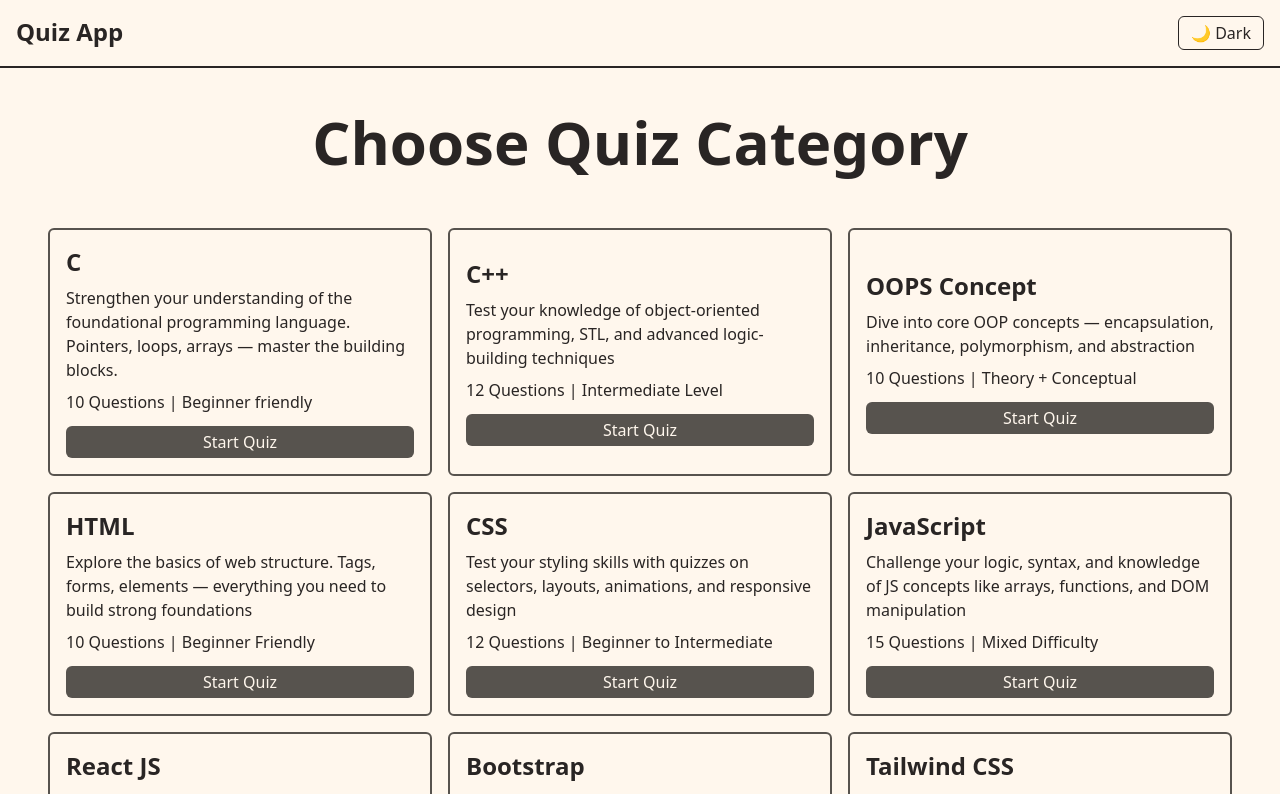
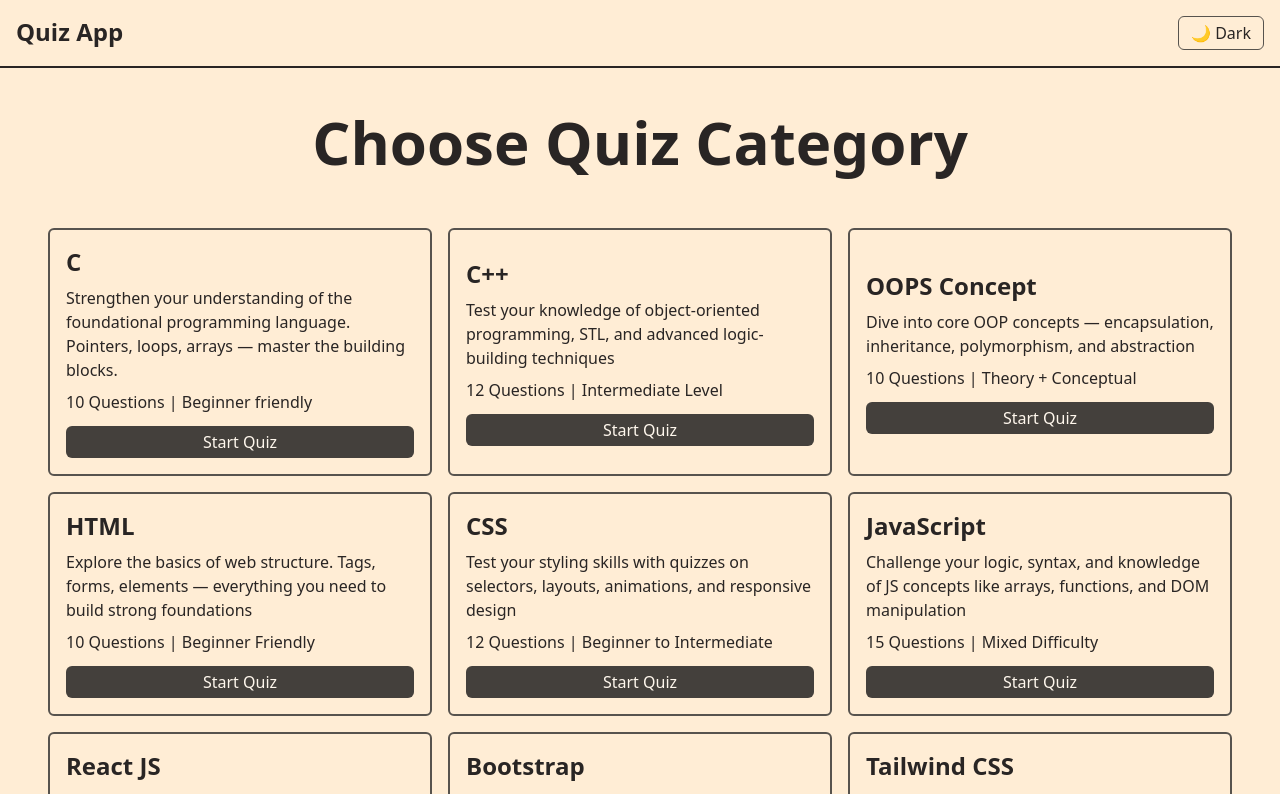
Before and after one commit to TonyStark-19/Quiz-app, a React (Create React App) app: page /pages/category in a window 1280 px wide. Shown: the top 794 px of the page. Built offline with nearby package versions, Linux system fonts and the light colour scheme.

Commit message:
Added UI improvements

```diff
--- a/src/pages/category.jsx
+++ b/src/pages/category.jsx
@@ -69,7 +69,7 @@ const array = [
 function CategoryContent() {
     return (
         <div className="content flex-col gap-6 pt-28 w-full h-full
-         bg-orange-50 dark:bg-gray-950  text-stone-800 dark:text-white">
+         bg-orange-100 dark:bg-gray-950  text-stone-800 dark:text-white">
             <h1 className="text-6xl font-bold text-center">Choose Quiz Category</h1>
 
             <div className="box-wrap pb-10 flex-wrap pt-14 flex justify-center flex-row gap-4">
@@ -80,7 +80,7 @@ function CategoryContent() {
                         <h4 className="mt-2">{arr.description}</h4>
                         <p className="mt-2">{arr.info}</p>
                         <button className="rounded-md p-1 mt-3
-                         bg-stone-600 dark:bg-gray-700 text-orange-50 dark:text-white">Start Quiz</button>
+                         bg-stone-700 dark:bg-gray-800 text-orange-50 dark:text-white">Start Quiz</button>
                     </div>
                 ))}
             </div>
--- a/src/pages/home.jsx
+++ b/src/pages/home.jsx
@@ -38,14 +38,14 @@ export function Navbar() {
 
     return (
         <div className="navbar flex justify-between flex-row p-4 fixed z-3 w-full border-b-2
-        border-stone-800 dark:border-white bg-orange-50 dark:bg-gray-950">
+        border-stone-800 dark:border-white bg-orange-100 dark:bg-gray-950">
             <Link to="/">
                 <div className="head text-2xl font-bold text-stone-800 dark:text-white">Quiz App</div>
             </Link>
             <button
                 onClick={toggleTheme}
                 className="px-3 py-1 rounded-md
-                text-stone-800 dark:text-white border border-stone-800 dark:border-white hover:bg-stone-200 dark:hover:bg-gray-700 transition"
+                text-stone-800 dark:text-white border border-stone-600 dark:border-gray-800 hover:bg-stone-600 hover:text-white dark:hover:bg-gray-800 transition"
             >
                 {isDark ? '🌞 Light' : '🌙 Dark'}
             </button>
@@ -57,7 +57,7 @@ export function Navbar() {
 function Content() {
     return (
         <div className="content flex justify-center items-center flex-col gap-6 pt-10 w-full h-full
-         bg-orange-50 dark:bg-gray-950  text-stone-800 dark:text-white">
+         bg-orange-100 dark:bg-gray-950  text-stone-800 dark:text-white">
             <h1 className="text-7xl font-bold text-center">Quiz App!</h1>
             <h2 className="text-4xl text-center font-semibold">Test Your Knowledge. Learn Something New.</h2>
             <p className="text-center text-xl max-w-xl">
@@ -65,7 +65,7 @@ function Content() {
             </p>
             <Link to="/pages/category">
                 <button className="pt-2 pb-2 pr-4 pl-4 text-lg rounded-md
-                 border-2 border-stone-600 dark:border-gray-700 hover:bg-stone-600 hover:text-orange-50 hover:dark:bg-gray-700
+                 border-2 border-stone-700 dark:border-gray-800 hover:bg-stone-700 hover:text-orange-50 hover:dark:bg-gray-800
                  text-stone-800 dark:text-white bg-transparent dark:bg-transparent">Get Started</button>
             </Link>
         </div>
```
